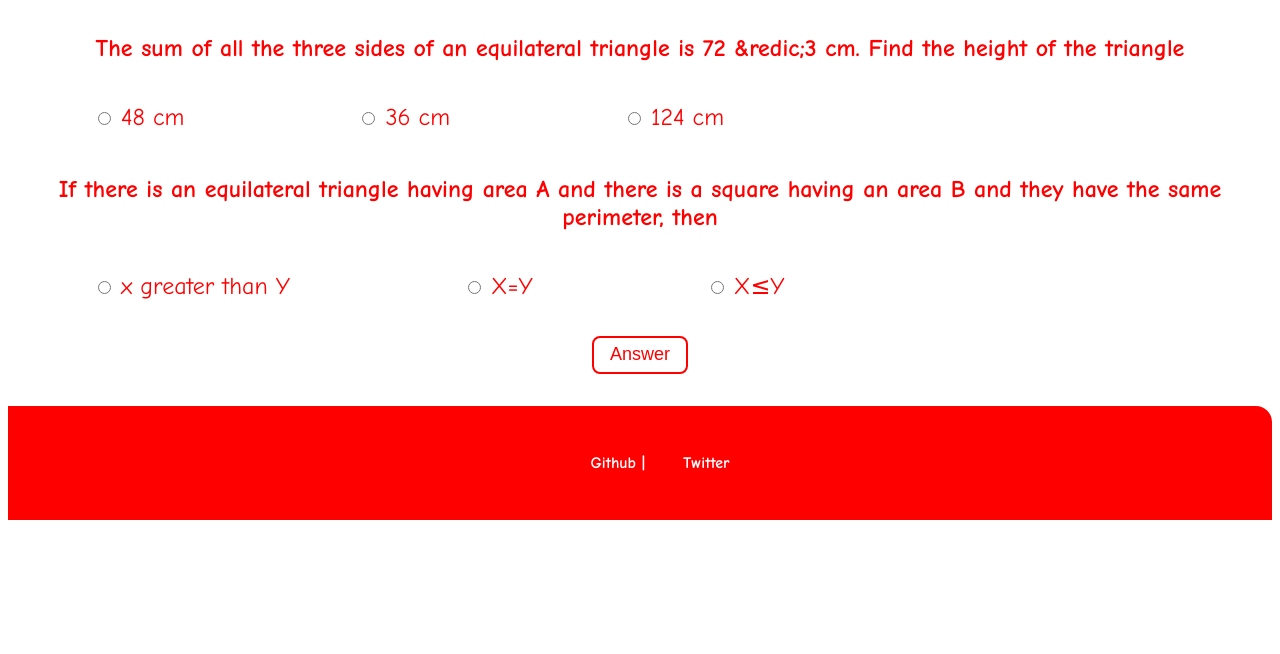
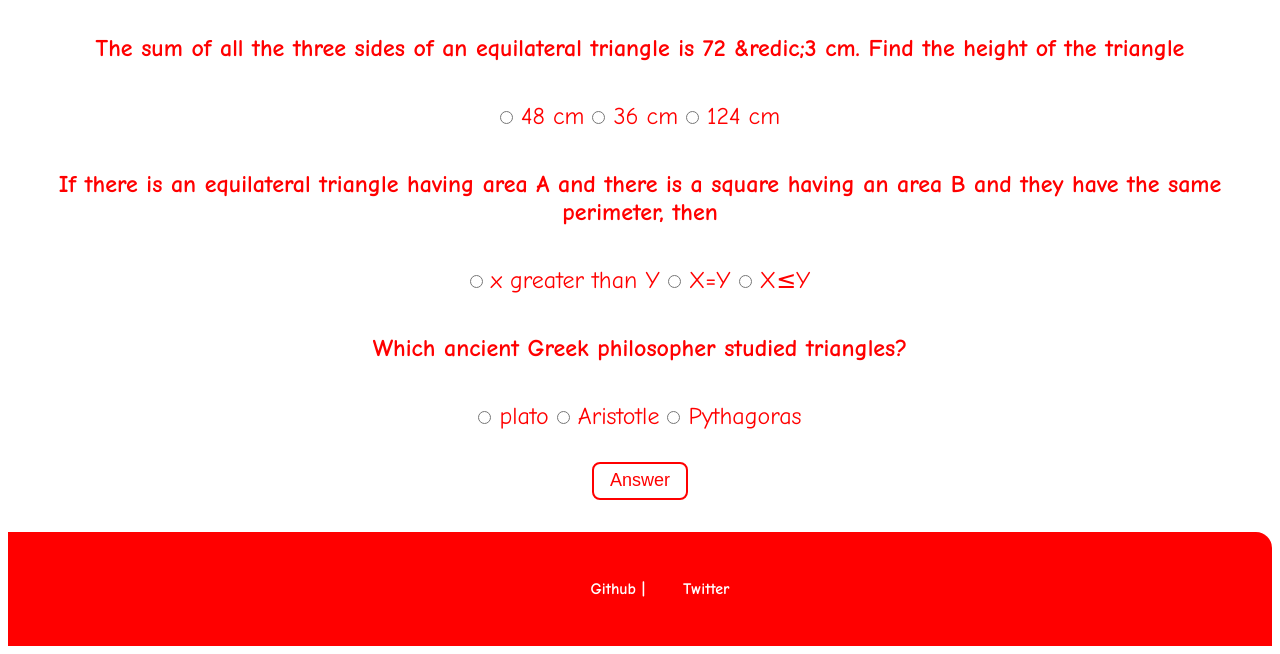
Before and after one commit to Lavanyabts/fun-with-triangle, a plain HTML site: page quiz.html in a window 1280 px wide. Shown: the part 251-905 px from the top of the page. Before the commit the page ends 800 px from the top, so only its background shows below. Drawn offline with Linux system fonts and the light colour scheme; a web font is replaced by a local one.

Commit message:
docs:push

```diff
--- a/quiz.html
+++ b/quiz.html
@@ -22,28 +22,47 @@
     <form class='quiz-form'>
         <div class="question-container">
             <p>The sum of all the three sides of an equilateral triangle is 72 &redic;3 cm. Find the height of the triangle</p>
-        <label>
-            <input type="radio" name="question 1" value="48 cm"  />48 cm
+        <div class="input-select-wrap">
+            <label>
+            <input type="radio" name="question 1" value="48 cm"  /> 48 cm
         </label>
         <label>
-            <input type="radio" name="question 1" value="36 cm"  />36 cm
+            <input type="radio" name="question 1" value="36 cm"  /> 36 cm
         </label>
         <label>
-            <input type="radio" name="question 1" value="124 cm"  />124 cm
+            <input type="radio" name="question 1" value="124 cm"  /> 124 cm
         </label>
+        </div>
         </div>
         <div class="question-container">
             <p> If there is an equilateral triangle having area A and there is a square having an area B and they have the same perimeter, then</p>
-        <label>
-            <input type="radio" name="question 2" value="x greater than Y"  />x greater than Y
+            <div class="input-select-wrap">
+            <label>
+            <input type="radio" name="question 2" value="x greater than Y"  /> x greater than Y
         </label>
         <label>
-            <input type="radio" name="question 2" value="X=Y"  />X=Y
+            <input type="radio" name="question 2" value="X=Y"  /> X=Y
         </label>
         <label>
-            <input type="radio" name="question 2" value="X ≤ Y"  />X≤Y
+            <input type="radio" name="question 2" value="X ≤ Y"  /> X≤Y
         </label>
         </div>
+    </div>
+
+    <div class="question-container">
+        <p>Which ancient Greek philosopher studied triangles?</p>
+        <div class="input-select-wrap">
+        <label>
+        <input type="radio" name="question 3" value="plato"  /> plato
+    </label>
+    <label>
+        <input type="radio" name="question 3" value="Aristotle"  /> Aristotle
+    </label>
+    <label>
+        <input type="radio" name="question 3" value="Pythagoras"  /> Pythagoras
+    </label>
+    </div>
+</div>
 
     </form>
     <button id="quiz-btn">Answer</button>
--- a/quiz.js
+++ b/quiz.js
@@ -2,7 +2,7 @@ const quizForm = document.querySelector('.quiz-form');
 const quizBtn = document.querySelector('#quiz-btn');
 const output = document.querySelector('#output');
 
-const correctAnswer = ["36 cm", "X=Y" ];
+const correctAnswer = ["36 cm", "X=Y", "Pythagoras" ];
 
 function Score() {
     let score = 0;
--- a/styles.css
+++ b/styles.css
@@ -71,13 +71,21 @@ h1 {
 
 .question-container label {
     display: inline;
-    margin: 10vh;
 }
 
 .question-container input {
+    display: inline;
+}
+
+label .radio {
     display: inline-block;
-    text-align: center;
-    margin: 10px;
+    width: 10px;
+    height: 10px;
+    background: transparent;
+    vertical-align: middle;
+    border-radius: 50%;
+    padding: 2px;
+    margin: 0 5px;
 }
 
 label {
@@ -103,6 +111,11 @@ input {
     text-align: center;
 }
 
+.input-select-wrap {
+    width: fit-content;
+    margin: auto;
+}
+
 #area-btn,
 #check-btn,
 #triangle-btn,
```
